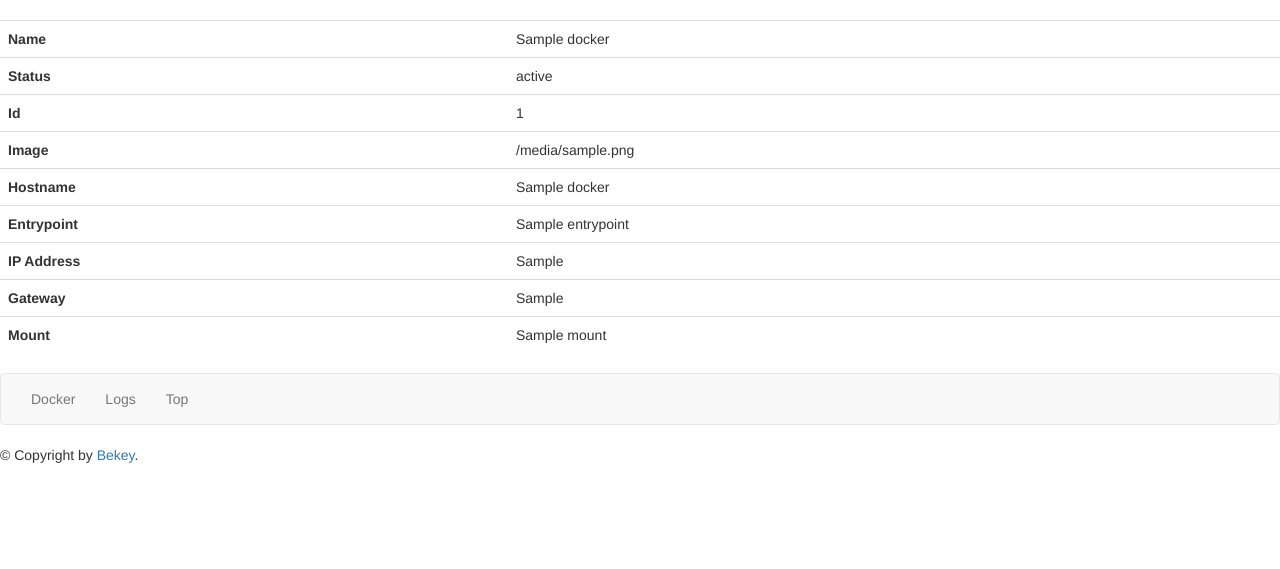
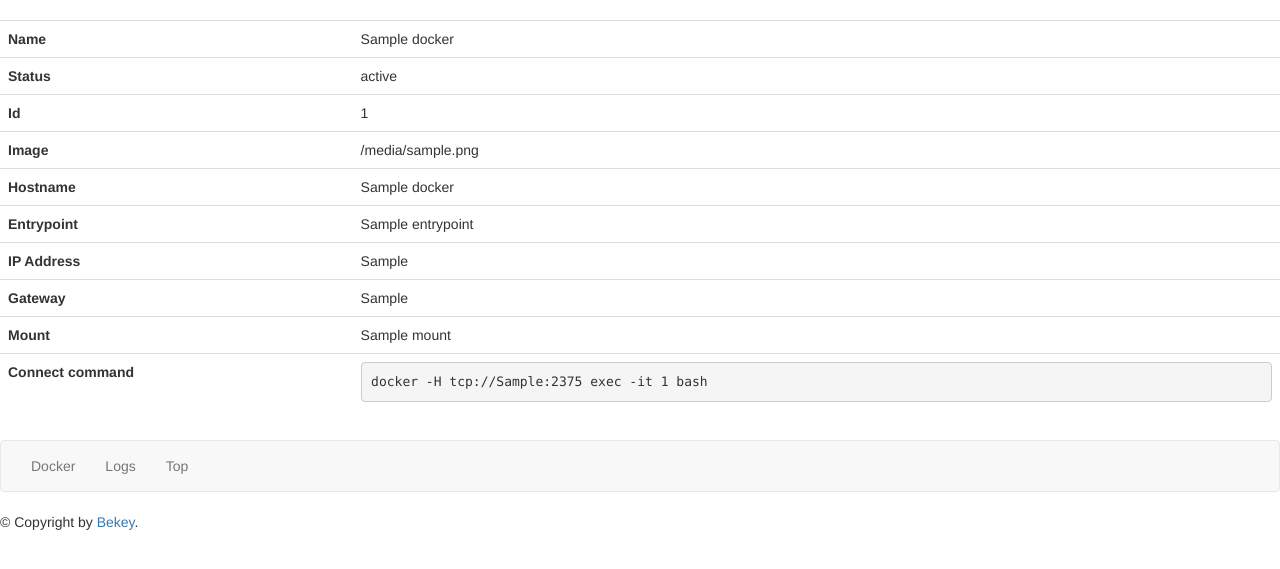
Before and after one commit to Serdy/docker-dashboard, a Flask app: template templates/docker_intro.html in a window 1280 px wide. Shown: the part 52-621 px from the top of the page. Run offline with Flask 2, Linux system fonts and the light colour scheme; the template is opened without the code that fills it: most values are stand-ins (such as "Sample title", 1, 10 or a date in 2020).

Commit message:
add Connect command

```diff
--- a/templates/docker_intro.html
+++ b/templates/docker_intro.html
@@ -40,7 +40,10 @@
     <td>{{ docker['Mount'] }}</td>
   </tr>
   {% endif %}
-
+  <tr>
+    <th>Connect command</th>
+    <td><pre>docker -H tcp://{{ docker['Docker_host_ip'] }}:2375 exec -it {{ docker['Id'] }} bash</pre></td>
+  </tr>
 </table>
 <nav class="navbar navbar-default">
   <div class="container-fluid">
```
